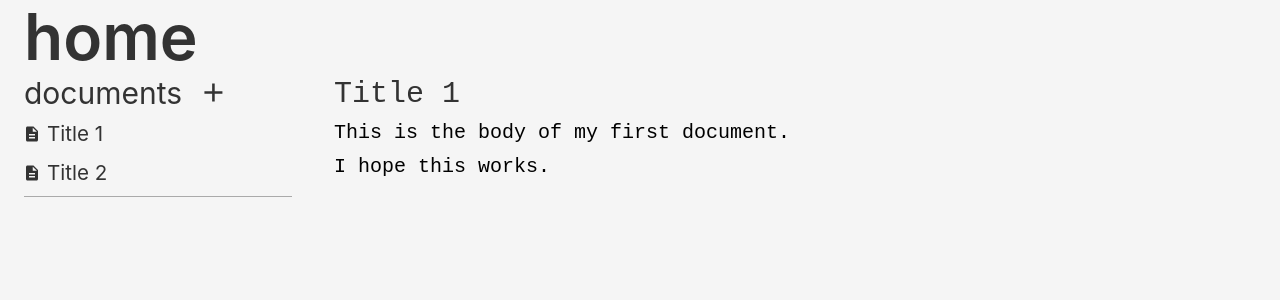
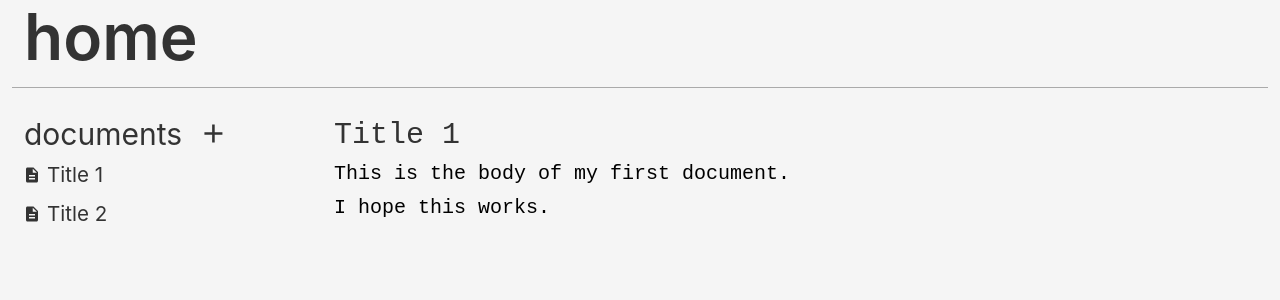
Before and after one commit to sbsto/knowledge, a React (Create React App) app in the folder client/: page /document in a window 1280 px wide. Shown: the top 300 px of the page. Built offline with nearby package versions, Linux system fonts and the light colour scheme.

Commit message:
make some minor design changes

```diff
--- a/client/src/App.tsx
+++ b/client/src/App.tsx
@@ -1,6 +1,6 @@
 import React from 'react';
 import { BrowserRouter as Router, Switch, Route } from 'react-router-dom'
-import { Container, Typography } from '@material-ui/core'
+import { Container } from '@material-ui/core'
 import { makeStyles, createStyles } from '@material-ui/core/styles'
 import { DocControl, Home } from './components/'
 
--- a/client/src/components/DocControl.tsx
+++ b/client/src/components/DocControl.tsx
@@ -1,6 +1,15 @@
 import React, { useState } from 'react'
 import { Grid, Typography } from '@material-ui/core'
+import { createStyles, makeStyles, Theme } from '@material-ui/core/styles'
 import { DocNav, Document } from './'
+
+const useStyles = makeStyles((theme: Theme) => createStyles({
+    headerStyle: {
+        paddingBottom: theme.spacing(2),
+        marginBottom: theme.spacing(2),
+        borderBottom: "0.5px #aaaaaa solid"
+    }
+}))
 
 interface Doc {
     title: string;
@@ -21,6 +30,8 @@ function DocControl() {
     )
 
     const [selectedDocIndex, setSelectedDocIndex] = useState(0)
+
+    const styles = useStyles()
 
     const addDoc = () => {
         const updatedSelectedDocIndex = documents.length
@@ -53,8 +64,18 @@ function DocControl() {
     }
 
     return (
-        <Grid container>
-            <Typography variant="h1">home</Typography>
+        <Grid
+            container
+            spacing={3}
+        >
+            <Grid item
+                xs={12}
+                className={styles.headerStyle}
+            >
+                <Typography variant="h1">
+                    home
+                </Typography>
+            </Grid>
             <Grid item container>
                 <DocNav
                     titles={documents.map((doc) => doc.title)}
--- a/client/src/components/DocNav.tsx
+++ b/client/src/components/DocNav.tsx
@@ -34,7 +34,6 @@ const useStyles = makeStyles((theme: Theme) =>
         treeView: {
             marginRight: theme.spacing(5),
             paddingBottom: theme.spacing(1),
-            borderBottom: '0.5px solid #aaaaaa'
         }
     }),
 )
--- a/client/src/components/Home.tsx
+++ b/client/src/components/Home.tsx
@@ -7,6 +7,7 @@ const useStyles = makeStyles((theme: Theme) =>
     createStyles({
         headerContainer: {
             paddingBottom: theme.spacing(2),
+            marginBottom: theme.spacing(2),
             borderBottom: '0.5px #aaaaaa solid'
         }
     })
@@ -84,9 +85,11 @@ function Home() {
                     convention over configuration in documentation.
                 </Typography>
             </Grid>
+            <Grid item md={1}></Grid>
             <Grid container item md={4}>
                 <CreateAccount />
             </Grid>
+            <Grid item md={1}></Grid>
         </Grid>
     )
 }
```
